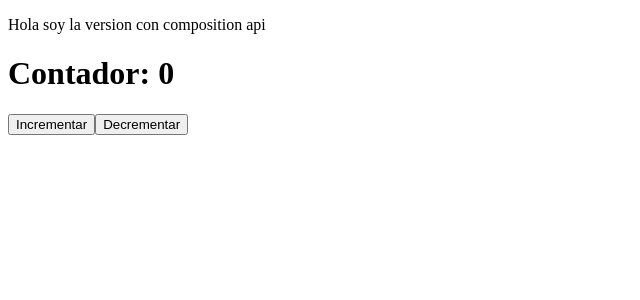
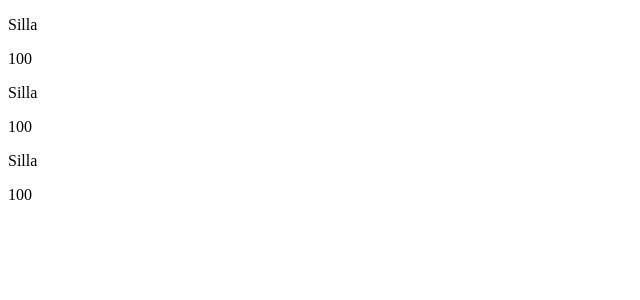
Before and after one commit to elianisdev/vue-3-ecommerce, a Vue app: page / in a window 1280 px wide. Shown: the top 300 px of the page, without its empty margins (0-640 px from the left). Built offline with nearby package versions, Linux system fonts and the light colour scheme; the HTML template or start-up script is replaced by a standard one.

Commit message:
commit feature composition API

```diff
--- a/src/examples/ContadorComponent.vue
+++ b/src/examples/ContadorComponent.vue
@@ -20,9 +20,13 @@ export default {
 </script>
 
 <template>
+  <p>Tienes que llegar a 20 clicks</p>
 <h1>Contador: {{ count }}</h1>
 <button @click="increase">Incrementar</button> //evento click que incrementa el valor de count y se llama al metodo increase
   <button @click="dismind">Disminuir</button>
+
+  <p v-if="count <=10" i>Vamos se puede aprender</p>
+  <p v-else>Ya te falta muy poco....</p>
 </template> //template es el html del componente lo que se muestra al usuario
 
 <style scoped>
--- /dev/null
+++ b/src/examples/ProductCard.vue
@@ -0,0 +1,22 @@
+<script lang="ts">
+export default {
+  data(){
+    return {
+  product: {
+    name: "Silla",
+    price: 100,
+  }
+    }
+  }
+}
+</script>
+
+<template>
+ <p>{{ product.name}}</p>
+  <p>{{ product.price }}</p>
+
+
+</template>
+<style scoped>
+
+</style>
--- /dev/null
+++ b/src/examples/ProductList.vue
@@ -0,0 +1,31 @@
+<script lang="ts"> //componente usando option API
+import ProductCard from "@/examples/ProductCard.vue";
+
+export default {
+  components: {
+    ProductCard
+  },
+  data(){// data es una funcion que retorna un objeto define el estado del componente y ya se usa en el template
+    return {
+products: [
+  {name: 'Silla', price: 56},
+  {name: 'Mesa', price: 450},
+  {name: 'Escritorio', price: 120}
+]
+    }
+  },
+  methods: {
+
+  }
+
+}
+
+</script>
+
+<template>
+<ProductCard v-for= "product in products" />
+</template> //template es el html del componente lo que se muestra al usuario
+
+<style scoped>
+
+</style>
--- a/src/main.ts
+++ b/src/main.ts
@@ -3,9 +3,9 @@ import { createApp } from 'vue'
 
 //import ContadorComponent from './examples/ContadorComponent.vue'
 
-import ContadorComposition from './examples/ContadorComposition.vue'
-const app = createApp(ContadorComposition)
+import ProductList from './examples/ProductList.vue'
+const app = createApp(ProductList)
 
-app.component('ContadorComponent', ContadorComposition)
+app.component('ProductList', ProductList)
 
 app.mount('#app')
```
